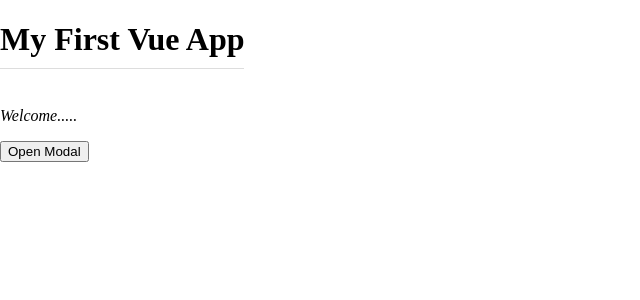
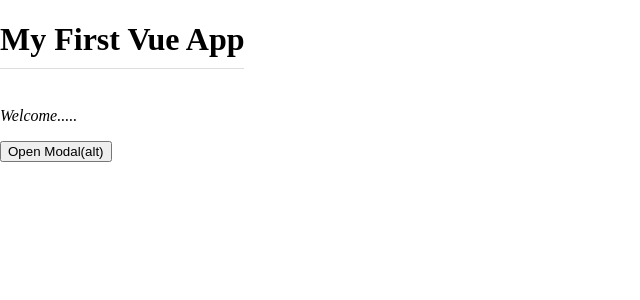
Before and after one commit to Crawford30/Vue-Modal-Project, a Vue app: page / in a window 1280 px wide. Shown: the top 300 px of the page, without its empty margins (0-640 px from the left). Built offline with nearby package versions, Linux system fonts and the light colour scheme.

Commit message:
event modifiers like alt, self, shift

```diff
--- a/src/App.vue
+++ b/src/App.vue
@@ -7,7 +7,7 @@
     <Modal :header="header" :text="text" theme="sale" @close="toggleModal"/>
     </div>
 
-    <button @click="toggleModal">Open Modal</button>
+    <button @click.alt="toggleModal">Open Modal(alt)</button>
   <!-- <input type="text" ref="name">
   <button @click="handleClick">Click Me</button> -->
 </template>
--- a/src/components/Modal.vue
+++ b/src/components/Modal.vue
@@ -1,5 +1,5 @@
 <template>
-    <div class="backdrop" @click="closeModal">
+    <div class="backdrop" @click.self="closeModal">
         <div class="modal" :class="{sale: theme === 'sale'}">
             <h1>{{ header }}</h1>
             <p>{{text}}</p>
```
